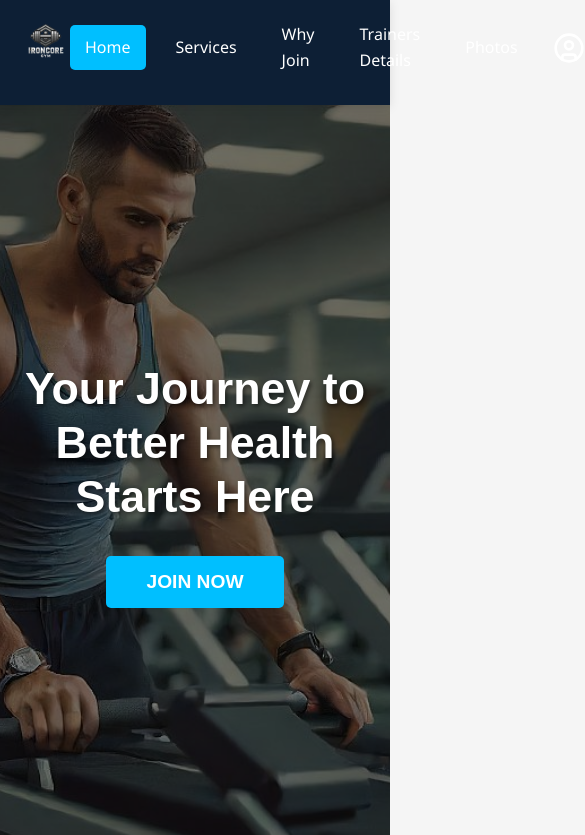
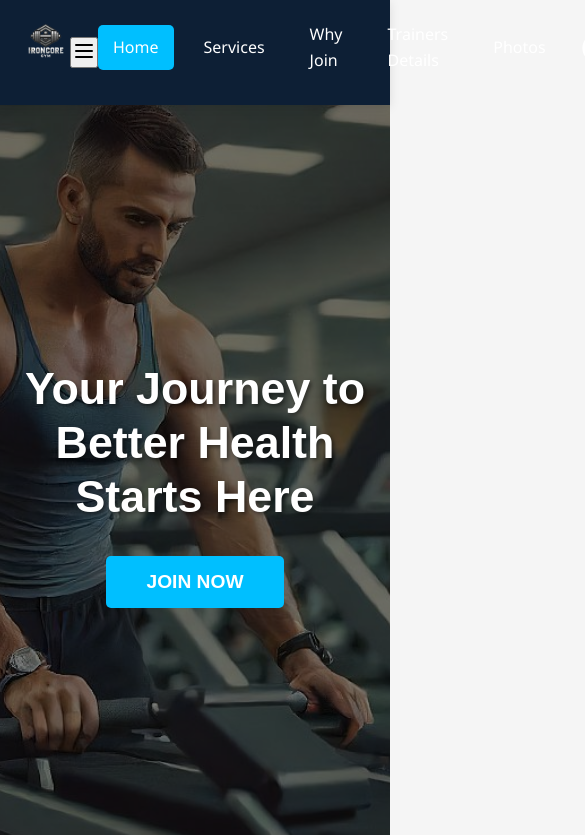
Before and after one commit to codinggita/ironcore_gym, a React (Vite) app in the folder Frontend/vite_app/: page /home in a window 390 px wide. Shown: the top 835 px of the page, 585 px wide, since content can reach past the window. Built offline with nearby package versions, Linux system fonts and the light colour scheme.

Commit message:
made the navbar section responsive for all screen sizes.

```diff
--- a/Frontend/vite_app/src/components/Navbar.jsx
+++ b/Frontend/vite_app/src/components/Navbar.jsx
@@ -1,6 +1,6 @@
 import React, { useState } from "react";
 import { NavLink, useNavigate } from "react-router-dom";
-import { UserCircle } from "lucide-react";
+import { UserCircle, Menu, X } from "lucide-react";
 import "./Navbar.css";
 import logo from "../assets/logo-without-bg.png";
 
@@ -8,15 +8,23 @@ const Navbar = () => {
   const navigate = useNavigate();
   const isAuthenticated = !!localStorage.getItem("userToken");
   const [showDropdown, setShowDropdown] = useState(false);
+  const [isMenuOpen, setIsMenuOpen] = useState(false);
 
   const handleLogout = () => {
     localStorage.removeItem("userToken");
     navigate("/");
     setShowDropdown(false);
+    setIsMenuOpen(false);
   };
 
   const handleLogin = () => {
     navigate("/login");
+    setShowDropdown(false);
+    setIsMenuOpen(false);
+  };
+
+  const toggleMenu = () => {
+    setIsMenuOpen(!isMenuOpen);
     setShowDropdown(false);
   };
 
@@ -25,17 +33,20 @@ const Navbar = () => {
       <div className="logo">
         <img src={logo} alt="Ironcore Gym" />
       </div>
-      <ul className="nav-links">
-        <li><NavLink to="/home" className={({ isActive }) => isActive ? "active" : ""}>Home</NavLink></li>
-        <li><NavLink to="/service">Services</NavLink></li>
-        <li><NavLink to="/why-join">Why Join</NavLink></li>
-          <li><NavLink to="/trainers-details">Trainers Details</NavLink></li>
-        <li><NavLink to="/photos">Photos</NavLink></li>
+      <button className="menu-toggle" onClick={toggleMenu}>
+        {isMenuOpen ? <X size={24} /> : <Menu size={24} />}
+      </button>
+      <ul className={`nav-links ${isMenuOpen ? 'active' : ''}`}>
+        <li><NavLink to="/home" className={({ isActive }) => isActive ? "active" : ""} onClick={() => setIsMenuOpen(false)}>Home</NavLink></li>
+        <li><NavLink to="/service" onClick={() => setIsMenuOpen(false)}>Services</NavLink></li>
+        <li><NavLink to="/why-join" onClick={() => setIsMenuOpen(false)}>Why Join</NavLink></li>
+        <li><NavLink to="/trainers-details" onClick={() => setIsMenuOpen(false)}>Trainers Details</NavLink></li>
+        <li><NavLink to="/photos" onClick={() => setIsMenuOpen(false)}>Photos</NavLink></li>
         {isAuthenticated && (
-          <li><NavLink to="/our-blog">Our Blog</NavLink></li>
+          <li><NavLink to="/our-blog" onClick={() => setIsMenuOpen(false)}>Our Blog</NavLink></li>
         )}
         {isAuthenticated && (
-          <li><NavLink to="/wellness">Wellness</NavLink></li>
+          <li><NavLink to="/wellness" onClick={() => setIsMenuOpen(false)}>Wellness</NavLink></li>
         )}
         <li className="user-menu">
           <button
```
